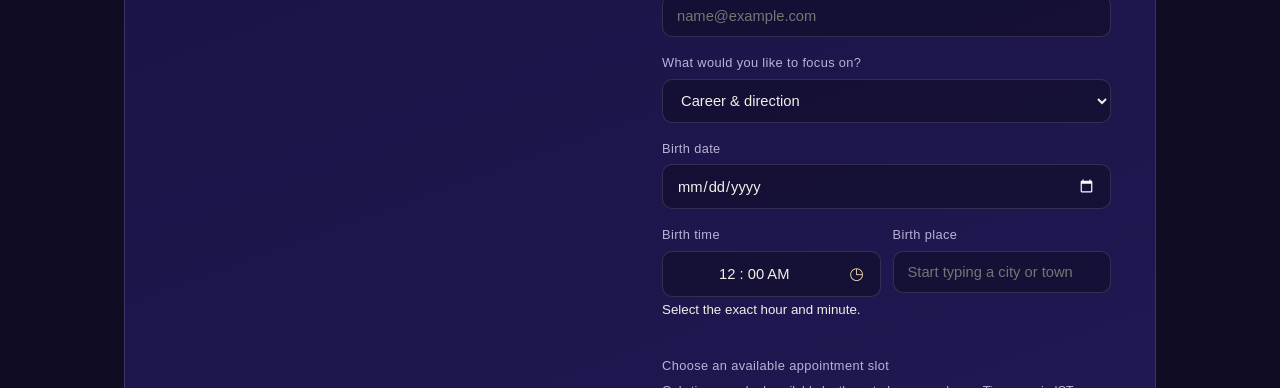
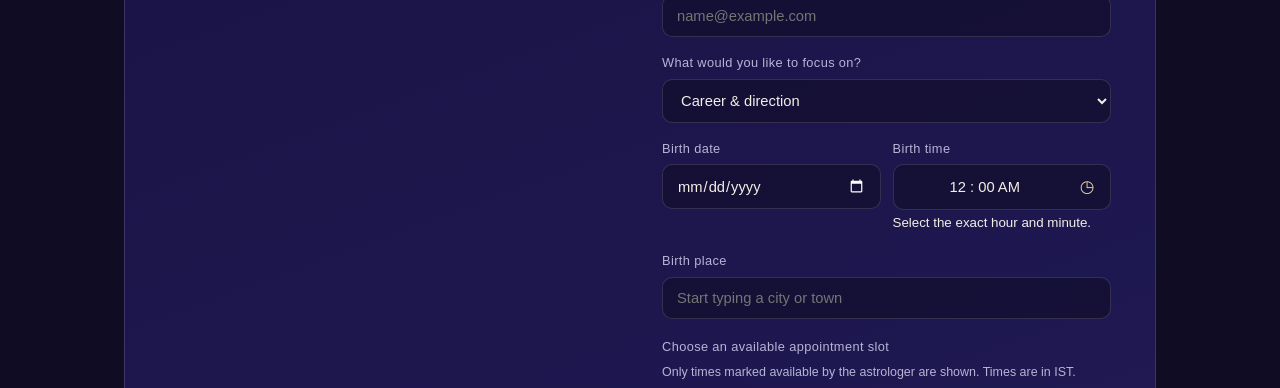
Before and after one commit to anuradha55/nakshatra-readings-gemini, a Next.js app: page / in a window 1280 px wide. Shown: the part 2660-3048 px from the top of the page. Built offline with nearby package versions, Linux system fonts and the light colour scheme; no server answers; the database is empty.

Commit message:
Fix astrologer booking birth date and time layout

```diff
--- a/components/BookingForm.tsx
+++ b/components/BookingForm.tsx
@@ -112,8 +112,11 @@ export default function BookingForm({ language }: { language: Language }) {
     <div className="field"><label htmlFor="phone">{t.phone}</label><input name="phone" id="phone" type="tel" required /></div>
     <div className="field"><label htmlFor="email">{t.email}</label><input name="email" id="email" type="email" required autoComplete="email" placeholder="name@example.com" title="Please enter a valid email address, for example name@example.com" /></div>
     <div className="field"><label htmlFor="service">{t.focus}</label><select name="service" id="service" defaultValue="Career & direction"><option>{t.career}</option><option>{t.relationships}</option><option>{t.general}</option></select></div>
-    <div className="field"><label htmlFor="booking-birth-date">{t.birthDate}</label><input name="birthDate" id="booking-birth-date" type="date" required /></div>
-    <div className="ai-two birth-time-place-row" style={{ display: "grid", gridTemplateColumns: "minmax(0, 1fr) minmax(0, 1fr)", gap: "12px", width: "100%" }}><div className="field"><label htmlFor="booking-birth-time">{t.birthTime}</label><input id="booking-birth-time" name="birthTime" type="time" value={birthTime} onChange={(e) => setBirthTime(e.target.value)} step="60" required style={{ width: "100%", height: "46px", minWidth: 0, boxSizing: "border-box" }} /><small className="field-hint">Select the exact hour and minute.</small></div><div className="field place-field"><label htmlFor="booking-birth-place">{t.birthPlace}</label><div className="place-input-wrap"><input id="booking-birth-place" name="birthPlace" value={birthPlace} onChange={(e) => setBirthPlace(e.target.value)} onFocus={() => placeSuggestions.length && setShowPlaces(true)} placeholder={t.placePlaceholder} autoComplete="off" required />{placeLoading && <span className="place-loading">{t.searching}</span>}</div>{showPlaces && placeSuggestions.length > 0 && <div className="place-suggestions">{placeSuggestions.map((place, index) => <button type="button" className="place-option" key={`${place.name}-${place.latitude}-${index}`} onMouseDown={(event) => event.preventDefault()} onClick={() => selectPlace(place)}><strong>{place.name}</strong><span>{[place.admin1, place.country].filter(Boolean).join(", ")}</span></button>)}</div>}</div></div>
+    <div className="ai-two birth-date-time-row" style={{ display: "grid", gridTemplateColumns: "minmax(0, 1fr) minmax(0, 1fr)", gap: "12px", width: "100%" }}>
+      <div className="field"><label htmlFor="booking-birth-date">{t.birthDate}</label><input name="birthDate" id="booking-birth-date" type="date" required style={{ width: "100%", minWidth: 0, boxSizing: "border-box" }} /></div>
+      <div className="field"><label htmlFor="booking-birth-time">{t.birthTime}</label><input id="booking-birth-time" name="birthTime" type="time" value={birthTime} onChange={(e) => setBirthTime(e.target.value)} step="60" required style={{ width: "100%", height: "46px", minWidth: 0, boxSizing: "border-box" }} /><small className="field-hint">Select the exact hour and minute.</small></div>
+    </div>
+    <div className="field place-field"><label htmlFor="booking-birth-place">{t.birthPlace}</label><div className="place-input-wrap"><input id="booking-birth-place" name="birthPlace" value={birthPlace} onChange={(e) => setBirthPlace(e.target.value)} onFocus={() => placeSuggestions.length && setShowPlaces(true)} placeholder={t.placePlaceholder} autoComplete="off" required />{placeLoading && <span className="place-loading">{t.searching}</span>}</div>{showPlaces && placeSuggestions.length > 0 && <div className="place-suggestions">{placeSuggestions.map((place, index) => <button type="button" className="place-option" key={`${place.name}-${place.latitude}-${index}`} onMouseDown={(event) => event.preventDefault()} onClick={() => selectPlace(place)}><strong>{place.name}</strong><span>{[place.admin1, place.country].filter(Boolean).join(", ")}</span></button>)}</div>}</div>
     <AvailabilityPicker selectedSlotId={selectedSlot?.id ?? ""} onSelect={setSelectedSlot} />
     <div className="price-line"><span>{t.sessionFee}</span><span className="amt">₹500</span></div>
     <button type="submit" className="btn-primary pay-btn" disabled={loading || ok}>{ok ? t.confirmed : loading ? (status.includes("Confirming") || status.includes("Payment received") ? t.confirming : t.preparing) : t.pay}</button><p className="note">{t.secure}</p>
```
